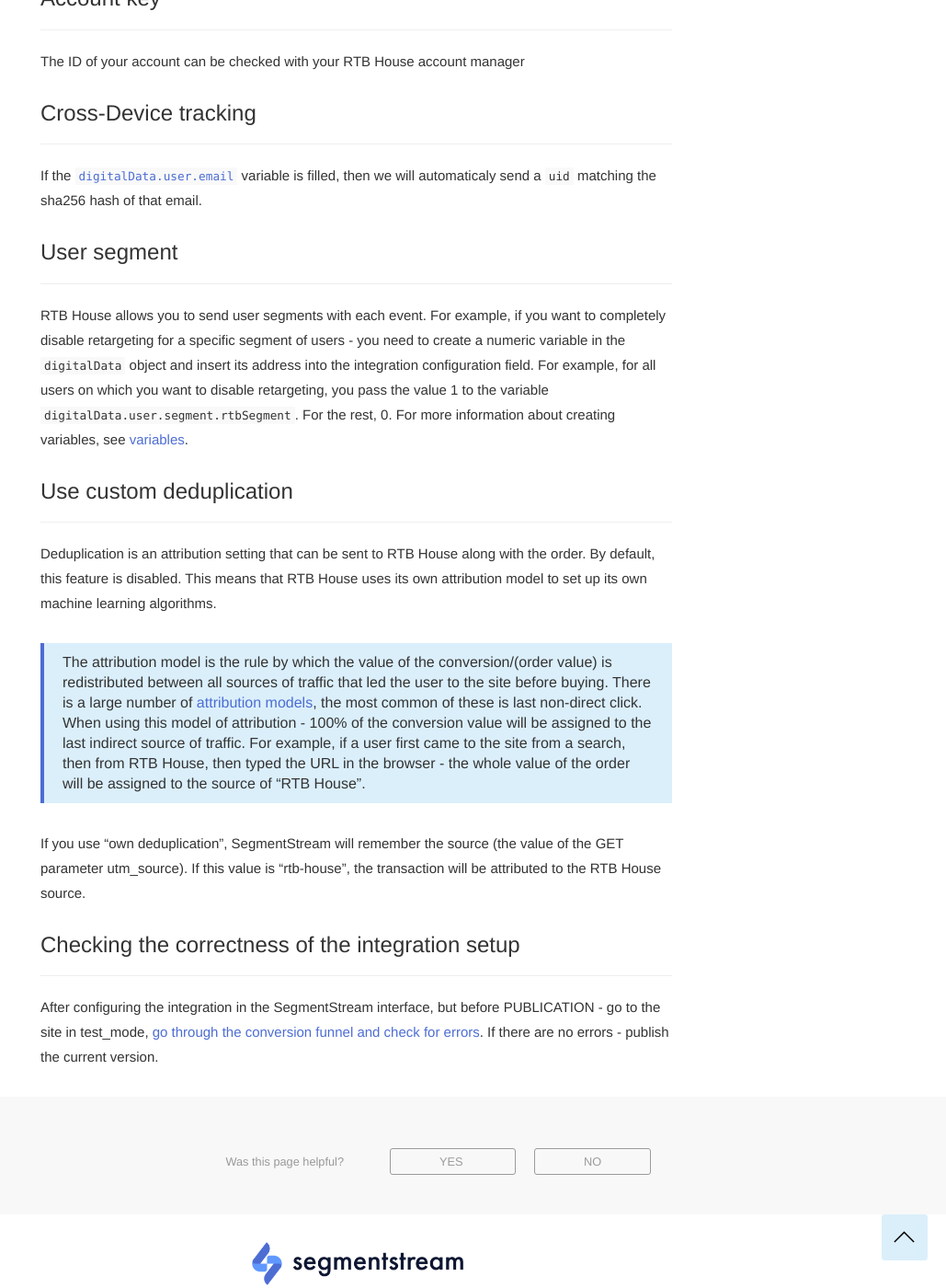
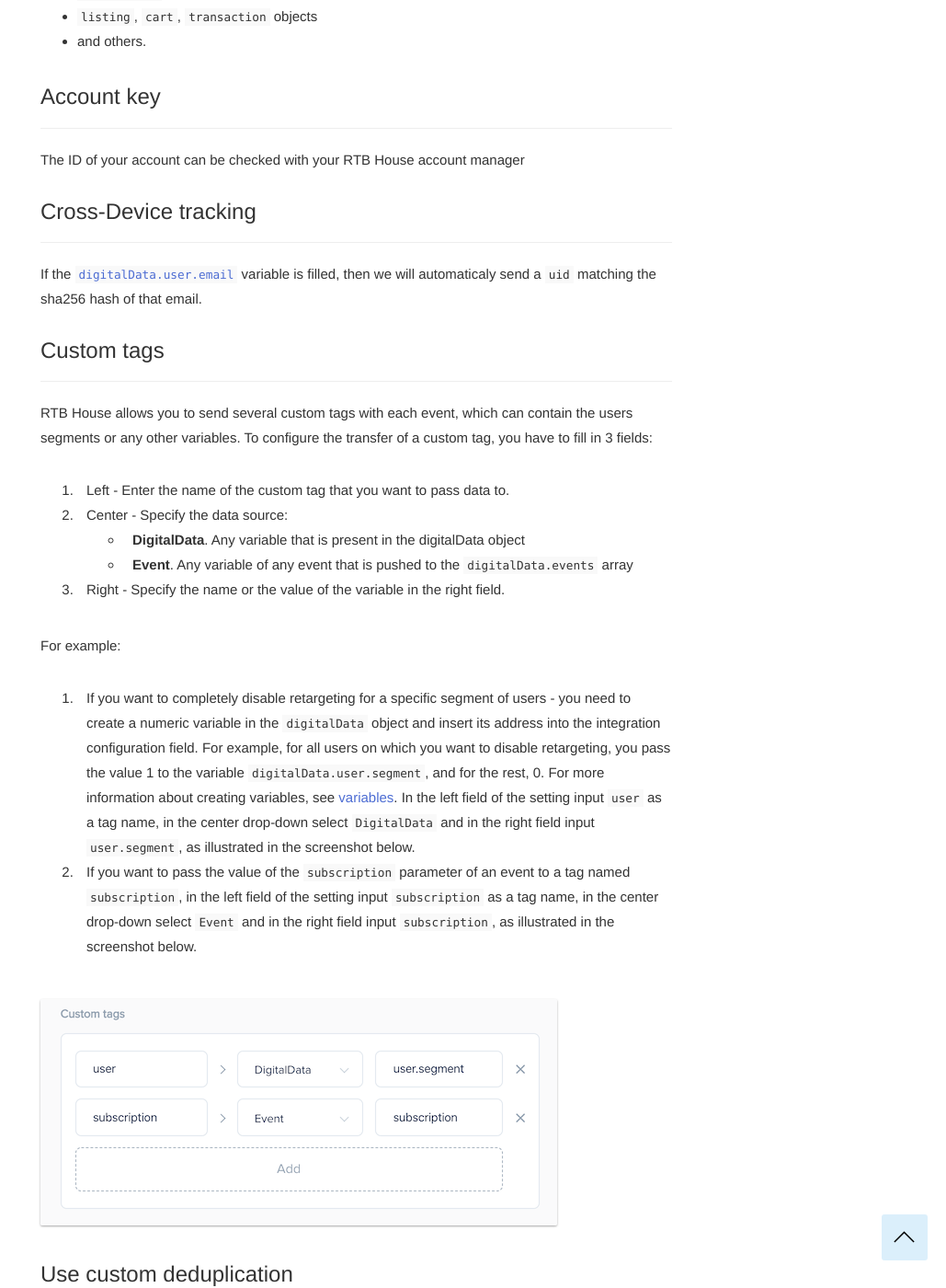
Before and after one commit to segmentstream-com/segmentstream-com.github.io, a Jekyll site: the page built from _docs/integrations/rtb-house.md, in a window 1280 px wide and 1400 px high, scrolled down 2267 px. Shown: the whole window at 92% size, without its empty margins (251-1280 px from the left). Built offline with Jekyll 4.4.1, drawn with Linux system fonts in a browser that asks for light colours; nearby versions of some CDN libraries; some of the changed text lies outside the part shown.

Commit message:
rtb house custom tags

```diff
--- a/_docs/integrations/rtb-house.md
+++ b/_docs/integrations/rtb-house.md
@@ -19,7 +19,7 @@
   <li><a href="#requiredEventsAndVariables">Required events and variables</a></li>
   <li><a href="#accountKey">Account key</a></li>
   <li><a href="#crossDevice">Cross-Device tracking</a></li>
-  <li><a href="#userSegment">User segment</a></li>
+  <li><a href="#customTags">Custom tags</a></li>
   <li><a href="#useCustomDeduplication">Use custom deduplication</a></li>
   <li><a href="#correctnessOfIntegrationSetup">Checking the correctness of the integration setup</a></li>
 </ul>
@@ -63,11 +63,25 @@
 ------
 If the [`digitalData.user.email`](/digitaldata/user#user.email) variable is filled, then we will automaticaly send a `uid` matching the sha256 hash of that email.
 
-### <a name="userSegment"></a>User segment
+### <a name="customTags"></a>Custom tags
 ------
-RTB House allows you to send user segments with each event. For example, if you want to completely disable retargeting for a specific segment of users - you need to create a numeric variable in the `digitalData` object and insert its address into the integration configuration field.
-For example, for all users on which you want to disable retargeting, you pass the value 1 to the variable `digitalData.user.segment.rtbSegment`. For the rest, 0.
-For more information about creating variables, see [variables](/for-analyst/variables).
+RTB House allows you to send several custom tags with each event, which can contain the users segments or any other variables.
+To configure the transfer of a custom tag, you have to fill in 3 fields:
+1. Left - Enter the name of the custom tag that you want to pass data to.
+2. Center - Specify the data source:
+ - **DigitalData**. Any variable that is present in the digitalData object
+ - **Event**. Any variable of any event that is pushed to the `digitalData.events` array
+3. Right - Specify the name or the value of the variable in the right field.
+
+For example:
+1. If you want to completely disable retargeting for a specific segment of users - you need to create a numeric variable in the `digitalData` object and insert its address into the integration configuration field.
+For example, for all users on which you want to disable retargeting, you pass the value 1 to the variable `digitalData.user.segment`, and for the rest, 0. For more information about creating variables, see [variables](/for-analyst/variables).
+In the left field of the setting input `user` as a tag name, in the center drop-down select `DigitalData` and in the right field input `user.segment`, as illustrated in the screenshot below.
+2. If you want to pass the value of the `subscription` parameter of an event to a tag named `subscription`, in the left field of the setting input `subscription` as a tag name, in the center drop-down select `Event` and in the right field input `subscription`, as illustrated in the screenshot below.
+
+![](/img/integrations.rtb.settings2.png)
+
+
 
 ### <a name="useCustomDeduplication"></a>Use custom deduplication
 ------
```
Also changed, not shown: img/integrations.rtb.settings.png, img/integrations.rtb.settings2.png (added).
